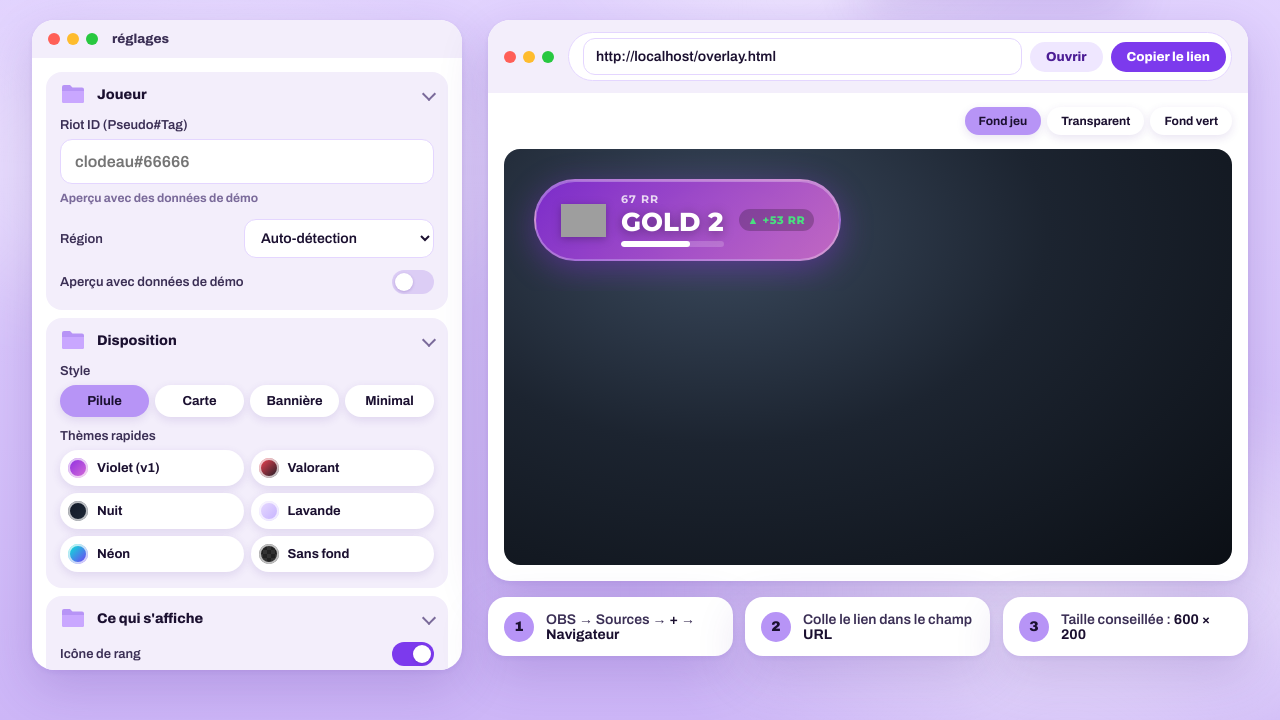
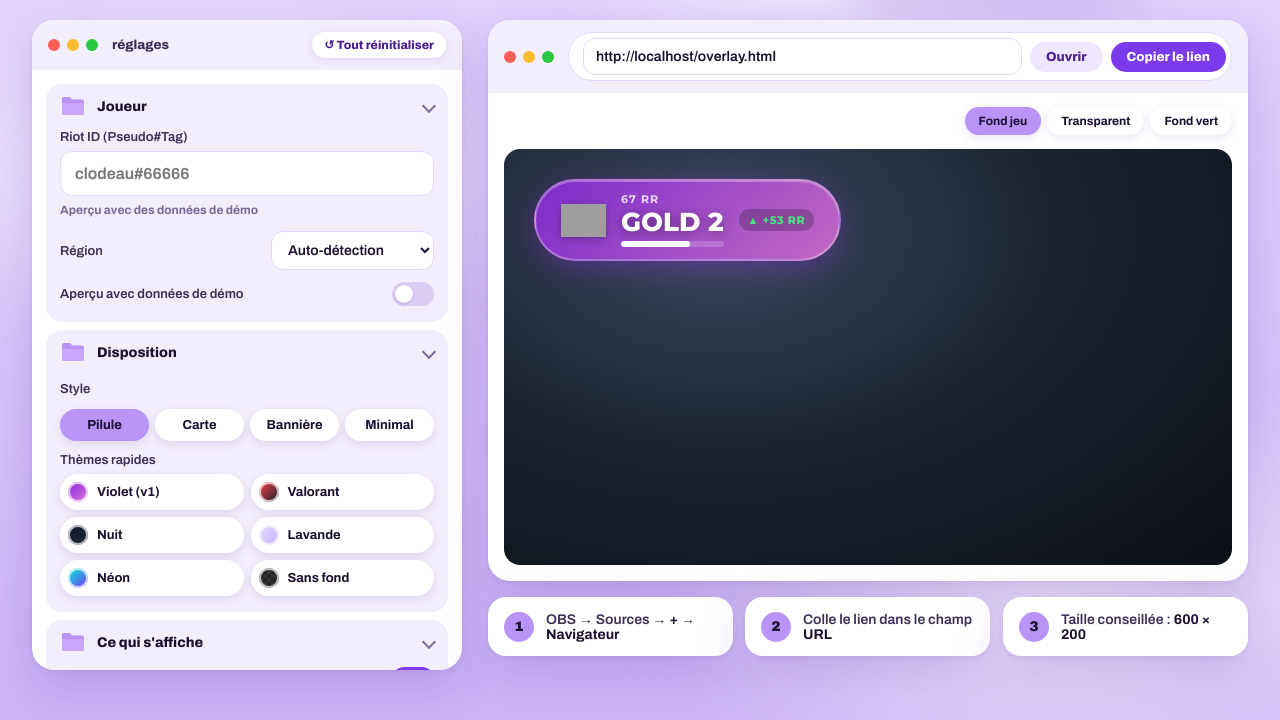
Before and after one commit to widget-clodeau/widget-rank-v2, a plain HTML site: page index.html in a window 1280 px wide. Shown: the part 80-800 px from the top of the page. Drawn offline with Linux system fonts and the light colour scheme.

Commit message:
Add files via upload

```diff
--- a/index.html
+++ b/index.html
@@ -74,7 +74,14 @@
   details[open] summary::after { transform: rotate(45deg); }
   .sec { padding: 2px 14px 16px; display: grid; gap: 12px; }
 
-  .row { display: grid; grid-template-columns: 1fr auto; align-items: center; gap: 10px; }
+  .row { display: grid; grid-template-columns: 1fr auto auto; align-items: center; gap: 8px; }
+  .lblrow { display: flex; align-items: center; justify-content: space-between; gap: 8px; }
+  .reset { visibility: hidden; opacity: 0; width: 26px; height: 26px; border-radius: 50%; border: 0; background: var(--soft2); color: var(--deep); font: 800 14px 'Archivo', sans-serif; cursor: pointer; transition: opacity .2s, transform .25s cubic-bezier(.34,1.56,.64,1); }
+  .reset.show { visibility: visible; opacity: 1; }
+  .reset:hover { transform: rotate(-90deg); background: var(--accent); }
+  .resetall { margin-left: auto; background: #fff; color: var(--deep); border: 0; border-radius: 99px; padding: 6px 12px; font: 800 12px 'Archivo', sans-serif; cursor: pointer; box-shadow: 0 2px 8px rgba(76,29,149,.12); transition: transform .2s cubic-bezier(.34,1.56,.64,1), background .15s; }
+  .resetall:hover { transform: translateY(-1px); }
+  .resetall.confirm { background: #EB0400; color: #fff; }
   .row label, .stack label { color: var(--ink2); font-size: 13px; font-weight: 600; }
   .stack { display: grid; gap: 7px; }
 
@@ -157,7 +164,7 @@
 <main>
   <div class="left">
     <div class="win">
-      <div class="bar"><div class="dots"><i></i><i></i><i></i></div><span class="title">réglages</span></div>
+      <div class="bar"><div class="dots"><i></i><i></i><i></i></div><span class="title">réglages</span><button class="resetall" id="resetAll" type="button" title="Remet tous les réglages par défaut (garde ton pseudo et ta région)">↺ Tout réinitialiser</button></div>
       <div class="scroll" id="form"></div>
     </div>
   </div>
@@ -226,7 +233,11 @@
       { k: "ga", type: "range", label: "Angle du dégradé", d: 135, min: 0, max: 360, step: 5, unit: "°" },
       { k: "o", type: "range", label: "Opacité du fond", d: 0.85, min: 0, max: 1, step: 0.05 },
       { k: "br", type: "range", label: "Arrondi", d: 50, min: 0, max: 60, unit: "px" },
-      { k: "bd", type: "toggle", label: "Bordure", d: "1" },
+      { k: "bd", type: "toggle", label: "Contour", d: "1" },
+      { k: "bdc", type: "color", label: "Couleur du contour", d: "ffffff", dep: "bd" },
+      { k: "bdw", type: "range", label: "Épaisseur du contour", d: 2, min: 1, max: 8, unit: "px", dep: "bd" },
+      { k: "bdo", type: "range", label: "Opacité du contour", d: 0.3, min: 0.05, max: 1, step: 0.05, dep: "bd" },
+      { k: "bds", type: "select", label: "Style du contour", d: "solid", dep: "bd", opts: { solid: "Plein", dashed: "Tirets", dotted: "Pointillés", double: "Double" } },
       { k: "sh", type: "toggle", label: "Ombre portée", d: "1" },
       { k: "ac", type: "color", label: "Couleur d'accent (barre)", d: "ffffff" },
       { k: "wc", type: "color", label: "Couleur victoire / gain", d: "4ade80" },
@@ -253,15 +264,11 @@
       { k: "an:float", type: "toggle", label: "Flottement", d: "1" },
       { k: "an:pulse", type: "toggle", label: "Pulsation de l'icône", d: "1" },
       { k: "an:flash", type: "toggle", label: "Flash quand le rang change", d: "1" }
-    ]},
-    { title: "Avancé", fields: [
-      { k: "i", type: "number", label: "Rafraîchissement (secondes, min 30)", d: 60, min: 30 },
-      { k: "api", type: "text", label: "URL de l'API (laisser vide par défaut)", d: "", ph: "/api/player" }
     ]}
   ];
 
   const PRESETS = [
-    { name: "Violet (v1)", sw: "linear-gradient(135deg,#8a2be2,#da70d6)", v: { c1: "8a2be2", c2: "da70d6", ac: "ffffff", rc: "ffffff", rrc: "ffffffcc", bg: "1", bd: "1", sh: "1", br: 50, o: 0.85, f: "Montserrat" } },
+    { name: "Violet (v1)", sw: "linear-gradient(135deg,#8a2be2,#da70d6)", v: { c1: "8a2be2", c2: "da70d6", ac: "ffffff", rc: "ffffff", rrc: "ffffffcc", bg: "1", bd: "1", bdc: "ffffff", bdo: "0.3", bdw: "2", bds: "solid", sh: "1", br: 50, o: 0.85, f: "Montserrat" } },
     { name: "Valorant", sw: "linear-gradient(135deg,#ff4655,#0f1923)", v: { c1: "ff4655", c2: "0f1923", ac: "ff4655", rc: "ece8e1", rrc: "ece8e1cc", bg: "1", bd: "0", sh: "1", br: 4, o: 0.95, f: "Oswald" } },
     { name: "Nuit", sw: "linear-gradient(135deg,#111827,#1f2937)", v: { c1: "111827", c2: "1f2937", ac: "a78bfa", rc: "ffffff", rrc: "ffffffaa", bg: "1", bd: "1", sh: "0", br: 14, o: 0.9, f: "Inter" } },
     { name: "Lavande", sw: "linear-gradient(135deg,#e9ddff,#c4b0ff)", v: { c1: "e9ddff", c2: "c4b0ff", ac: "7c3aed", rc: "2a1650", rrc: "2a1650cc", bg: "1", bd: "1", sh: "1", br: 18, o: 0.95, f: "Archivo" } },
@@ -276,6 +283,7 @@
 
   // Restaure depuis l'URL du configurateur (?n=..&t=.. etc.) ou le stockage local
   try { Object.assign(state, JSON.parse(localStorage.getItem("vo2-config") || "{}")); } catch (e) {}
+  delete state.api; delete state.i; // anciens réglages « Avancé » retirés de la page
   const save = () => { try { localStorage.setItem("vo2-config", JSON.stringify(state)); } catch (e) {} };
 
   // ---------- Construction du formulaire ----------
@@ -291,6 +299,19 @@
     form.appendChild(det);
   });
 
+  function resetBtn(f) {
+    const b = h("button", { type: "button", className: "reset", title: "Revenir à la valeur par défaut" }, "↺");
+    b.dataset.reset = f.k;
+    b.addEventListener("click", () => { state[f.k] = String(f.d); syncInputs(); update(); });
+    return b;
+  }
+  function lblrow(f) {
+    const r = h("div", { className: "lblrow" });
+    r.appendChild(h("label", {}, f.label));
+    r.appendChild(resetBtn(f));
+    return r;
+  }
+
   function field(f) {
     const val = state[f.k];
     if (f.type === "riotid") {
@@ -304,10 +325,12 @@
     }
     if (f.type === "seg") {
       const w = h("div", { className: "stack" });
-      w.appendChild(h("label", {}, f.label));
+      w.appendChild(lblrow(f));
       const seg = h("div", { className: "seg" });
+      seg.dataset.seg = f.k;
       Object.entries(f.opts).forEach(([v, t]) => {
         const b = h("button", { type: "button", className: v === val ? "on" : "" }, t);
+        b.dataset.v = v;
         b.addEventListener("click", () => { state[f.k] = v; seg.querySelectorAll("button").forEach((x) => x.classList.toggle("on", x === b)); update(); });
         seg.appendChild(b);
       });
@@ -328,7 +351,7 @@
     }
     if (f.type === "text" || f.type === "font") {
       const w = h("div", { className: "stack" });
-      w.appendChild(h("label", {}, f.label));
+      w.appendChild(lblrow(f));
       const inp = h("input", { type: "text", value: val, placeholder: f.ph || "" });
       inp.dataset.k = f.k;
       inp.addEventListener("input", () => { state[f.k] = inp.value.trim(); update(); });
@@ -338,6 +361,7 @@
     }
 
     const row = h("div", { className: "row" });
+    if (f.dep) row.dataset.dep = f.dep;
     row.appendChild(h("label", {}, f.label));
     let ctrl;
     if (f.type === "toggle") {
@@ -350,7 +374,7 @@
       ctrl = h("select");
       ctrl.dataset.k = f.k;
       Object.entries(f.opts).forEach(([v, t]) => ctrl.appendChild(h("option", { value: v, selected: v === val }, t)));
-      ctrl.style.width = "190px";
+      ctrl.style.width = "auto"; ctrl.style.minWidth = "150px"; ctrl.style.maxWidth = "230px";
       ctrl.addEventListener("change", () => { state[f.k] = ctrl.value; update(); });
     } else if (f.type === "color") {
       ctrl = h("input", { type: "color", value: "#" + val.slice(0, 6) });
@@ -368,6 +392,7 @@
       ctrl.dataset.k = f.k;
       ctrl.addEventListener("input", () => { state[f.k] = ctrl.value; update(); });
     }
+    row.appendChild(f.local ? h("span") : resetBtn(f));
     row.appendChild(ctrl);
     return row;
   }
@@ -381,6 +406,15 @@
       else el.value = v;
       if (el.type === "range") el.nextElementSibling.textContent = v + el.dataset.unit;
     });
+    form.querySelectorAll("[data-seg]").forEach((seg) => {
+      seg.querySelectorAll("button").forEach((b) => b.classList.toggle("on", b.dataset.v === state[seg.dataset.seg]));
+    });
+  }
+  function updateDeps() {
+    form.querySelectorAll("[data-dep]").forEach((el) => { el.style.display = state[el.dataset.dep] === "1" ? "" : "none"; });
+  }
+  function updateResets() {
+    form.querySelectorAll("[data-reset]").forEach((b) => b.classList.toggle("show", state[b.dataset.reset] !== defaults[b.dataset.reset]));
   }
 
   // ---------- Génération de l'URL ----------
@@ -418,6 +452,8 @@
   let timer;
   function update() {
     save();
+    updateResets();
+    updateDeps();
     const [name, tag] = String(state.n_t || "").split("#");
     const valid = !!(name && name.trim() && tag && tag.trim());
     status.className = "status" + (state.n_t && !valid ? " err" : "");
@@ -438,6 +474,22 @@
     catch (err) { urlBox.select(); document.execCommand("copy"); }
     b.textContent = "Copié ✓"; setTimeout(() => (b.textContent = "Copier le lien"), 1500);
   });
+  const resetAll = document.getElementById("resetAll");
+  let confirmTimer;
+  resetAll.addEventListener("click", () => {
+    if (!resetAll.classList.contains("confirm")) {
+      resetAll.classList.add("confirm");
+      resetAll.textContent = "Sûr ? Clique encore";
+      confirmTimer = setTimeout(() => { resetAll.classList.remove("confirm"); resetAll.textContent = "↺ Tout réinitialiser"; }, 3000);
+      return;
+    }
+    clearTimeout(confirmTimer);
+    Object.keys(defaults).forEach((k) => { if (k !== "r" && k !== "demo") state[k] = defaults[k]; });
+    syncInputs(); update();
+    resetAll.classList.remove("confirm");
+    resetAll.textContent = "✓ Réinitialisé";
+    setTimeout(() => (resetAll.textContent = "↺ Tout réinitialiser"), 1500);
+  });
   document.getElementById("open").addEventListener("click", () => window.open(urlBox.value, "_blank"));
   document.querySelectorAll("#stageBg button").forEach((b) => b.addEventListener("click", () => {
     document.querySelectorAll("#stageBg button").forEach((x) => x.classList.toggle("on", x === b));
--- a/overlay.html
+++ b/overlay.html
@@ -20,7 +20,7 @@
     border-radius: var(--radius);
     color: var(--rank-color);
   }
-  .box.border { border: 2px solid rgba(255,255,255,.3); }
+  .box.border { border: var(--border); }
   .box.shadow { box-shadow: 0 8px 32px var(--shadow-color), inset 0 1px 0 rgba(255,255,255,.3); }
   .anim-float .box { animation: float 3s ease-in-out infinite; }
   @keyframes float { 0%,100% { transform: translateY(0) } 50% { transform: translateY(-4px) } }
@@ -98,6 +98,8 @@
     c1: color(get("c1", "8a2be2")), c2: color(get("c2", "da70d6")),
     angle: num("ga", 135), opacity: num("o", 0.85), bg: get("bg", "1") !== "0",
     radius: num("br", 50), border: get("bd", "1") !== "0", shadow: get("sh", "1") !== "0",
+    borderColor: color(get("bdc", "ffffff")), borderOpacity: num("bdo", 0.3), borderWidth: num("bdw", 2),
+    borderStyle: ["solid", "dashed", "dotted", "double"].includes(get("bds", "solid")) ? get("bds", "solid") : "solid",
     font: get("f", "Montserrat"),
     rankColor: color(get("rc", "ffffff")), rrColor: color(get("rrc", "ffffffcc")),
     accent: color(get("ac", "ffffff")), win: color(get("wc", "4ade80")), loss: color(get("lc", "ff5a6e")),
@@ -157,6 +159,7 @@
     "--font": `'${cfg.font}'`,
     "--bg": cfg.bg ? `linear-gradient(${cfg.angle}deg, ${hexA(cfg.c1, cfg.opacity)} 0%, ${hexA(cfg.c2, cfg.opacity)} 100%)` : "transparent",
     "--shadow-color": hexA(cfg.c1, 0.4),
+    "--border": `${cfg.borderWidth}px ${cfg.borderStyle} ${hexA(cfg.borderColor, cfg.borderOpacity)}`,
     "--radius": cfg.radius + "px", "--gap": cfg.gap + "px",
     "--padv": cfg.bg ? cfg.padv + "px" : "0px", "--padh": cfg.bg ? cfg.padh + "px" : "0px",
     "--rank-color": cfg.rankColor, "--rr-color": cfg.rrColor, "--accent": cfg.accent,
```
